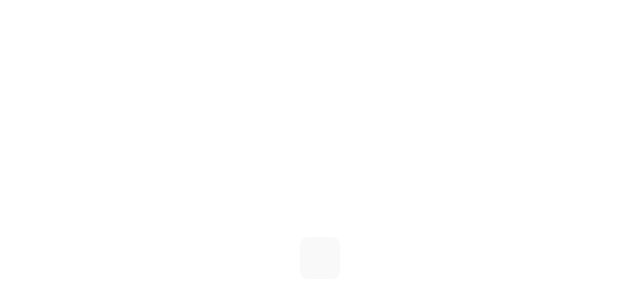
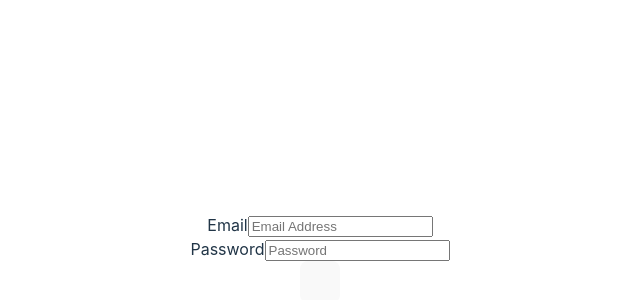
Before and after one commit to AWTION/Awtion, a React (Vite) app: page / in a window 1280 px wide. Shown: the part 142-442 px from the top of the page, without its empty margins (320-960 px from the left). Built offline with nearby package versions, Linux system fonts and the light colour scheme.

Commit message:
react-router-dom installed

```diff
--- a/package.json
+++ b/package.json
@@ -12,6 +12,7 @@
   "dependencies": {
     "react": "^18.2.0",
     "react-dom": "^18.2.0",
+    "react-router-dom": "^6.18.0",
     "sass": "^1.69.5"
   },
   "devDependencies": {
--- a/src/App.jsx
+++ b/src/App.jsx
@@ -1,14 +1,17 @@
-import { useState } from 'react'
 import LogInPage from './pages/LogInPage/LogInPage'
 import './App.css'
+import { BrowserRouter, Routes, Route } from "react-router-dom";
 
 function App() {
-  const [count, setCount] = useState(0)
 
   return (
-    <>
-      <LogInPage />
-    </>
+    <BrowserRouter>
+
+      <Routes>
+        <Route path="/" element={<LogInPage />} />
+      </Routes>
+
+    </BrowserRouter>
   )
 }
 
--- a/src/components/Button/Button.jsx
+++ b/src/components/Button/Button.jsx
@@ -3,6 +3,7 @@
 const Button = ({icon, label, variant ,type, ...others }) => {
   return (
    <button className="button" type={type || "button"} {...others}>
+
     <img src={icon} />
     {label}
    </button>
--- a/src/components/Input/Input.jsx
+++ b/src/components/Input/Input.jsx
@@ -1,7 +1,8 @@
 import "./Input.scss"
 
 export default function Input({ type, onChangeHandler, placeholder, label, value, name }) {
-    <div>
+
+  return(<div>
         <label>{label}</label>
         <input type={type}
             placeholder={placeholder}
@@ -9,6 +10,5 @@
             value={value}
             name={name}
         />
-    </div>
-
+    </div>)
 }
--- a/src/pages/LogInPage/LogInPage.jsx
+++ b/src/pages/LogInPage/LogInPage.jsx
@@ -19,7 +19,7 @@
 
         setValues({
             ...values,
-            [name]: values,
+            [name]: value,
         })
         console.log(values);
     }
```
Also changed, not shown: 1 other file (tests, documents, lock files or other folders).
